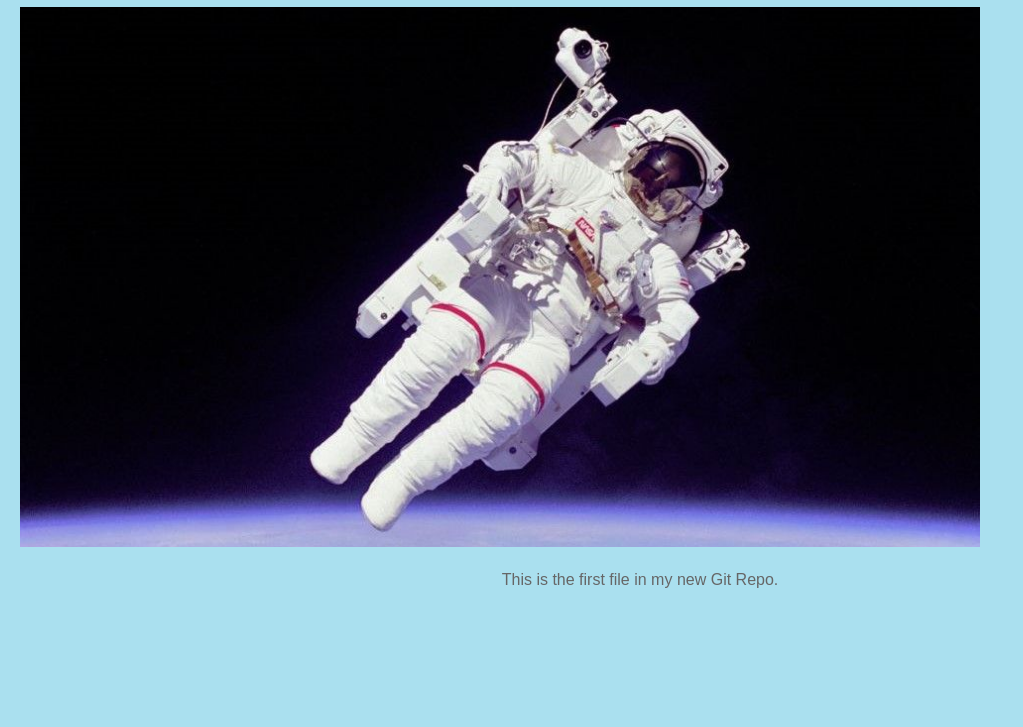
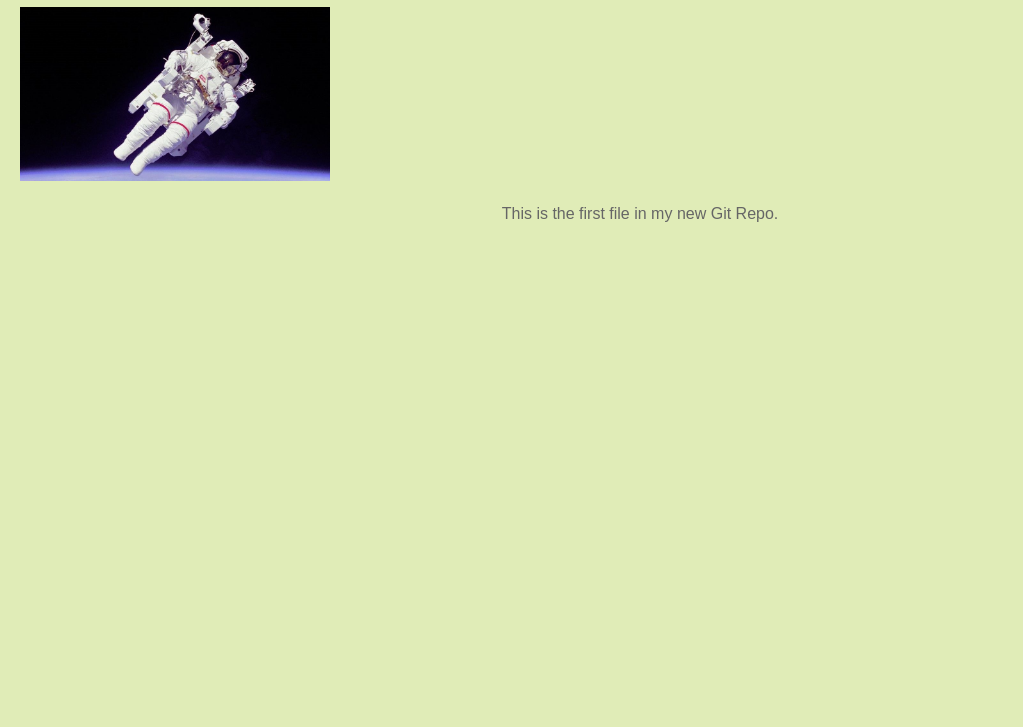
Before and after one commit to gpy-bit/DSE0304125, a plain HTML site: page index.html in a window 1280 px wide. Shown: the part 73-800 px from the top of the page, without its empty margins (0-1023 px from the left). Drawn offline with Linux system fonts and the light colour scheme.

Commit message:
smaller astronaut, yellow background

```diff
--- a/bluestyle.css
+++ b/bluestyle.css
@@ -3,7 +3,7 @@
 /* Styles for the body element */
 body {
   font-family: Arial, sans-serif; /* Sets the default font */
-  background-color: #aae0ef;    /* Sets a light gray background color */
+  background-color: #e0ecb7;    /* Sets a light gray background color */
   margin: 20px;                 /* Adds margin around the body content */
 }
 
--- a/index.html
+++ b/index.html
@@ -8,7 +8,7 @@
 <body>
     <h1>Hello world!</h1>
     <div><img src="hello_world_space.jpg" alt="Hello World from Space"
-          style="width:100%;max-width:960px"></div>
+          style="width:25%;max-width:960px"></div>
     <p>This is the first file in my new Git Repo.</p>
 </body>
 </html>
```
